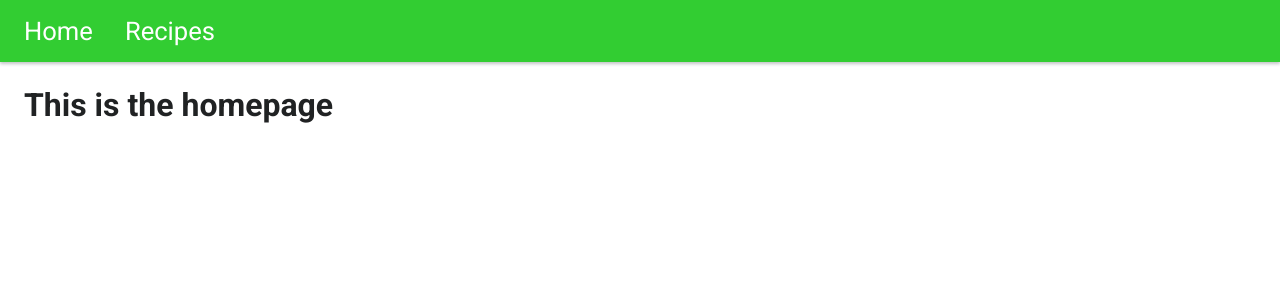
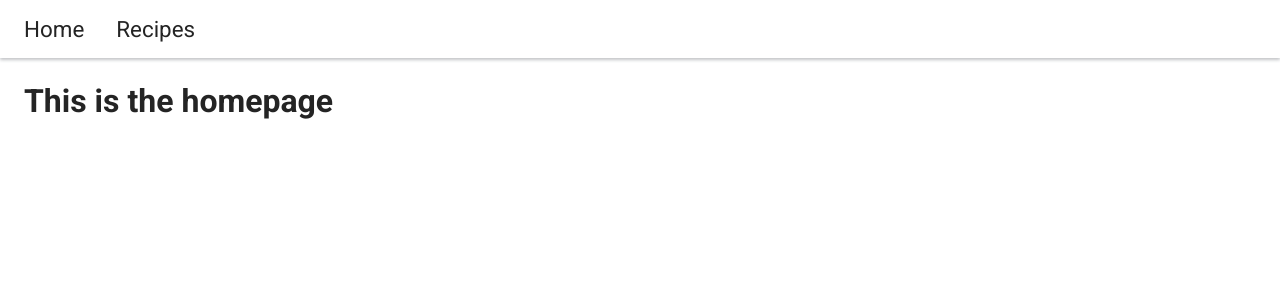
Before and after one commit to dexterchan94/recipe-app, a Next.js app in the folder client/: page / in a window 1280 px wide. Shown: the top 300 px of the page. Built offline with nearby package versions, Linux system fonts and the light colour scheme.

Commit message:
styling updates

```diff
--- a/client/app/globals.css
+++ b/client/app/globals.css
@@ -5,7 +5,7 @@
     'Roboto Mono', 'Oxygen Mono', 'Ubuntu Monospace', 'Source Code Pro',
     'Fira Mono', 'Droid Sans Mono', 'Courier New', monospace;
 
-  --foreground-rgb: #202223;
+  --foreground-rgb: #242424;
 }
 
 * {
@@ -37,28 +37,34 @@ a {
   text-decoration: none;
 }
 
-h1 {
-  margin-bottom: 2rem;
+h1, .h1 {
+  font-size: 2rem;
+  margin-bottom: 1.8rem;
 }
 
-h2 {
-  margin-bottom: 1.6rem;
+h2, .h2 {
+  font-size: 1.5rem;
+  margin-bottom: 1.5rem;
 }
 
-h3 {
-  margin-bottom: 1.4rem;
+h3, .h3 {
+  font-size: 1.3rem;
+  margin-bottom: 0.8rem;
 }
 
-h4 {
-  margin-bottom: 1.3rem;
+h4, .h4 {
+  font-size: 1rem;
+  margin-bottom: 0.6rem;
 }
 
-h5 {
-  margin-bottom: 1.2rem;
+h5, .h5 {
+  font-size: 0.8rem;
+  margin-bottom: 0.5rem;
 }
 
-h6 {
-  margin-bottom: 1rem;
+h6, .h6 {
+  font-size: 0.7rem;
+  margin-bottom: 0.3rem;
 }
 
 ul {
--- a/client/components/Header.module.css
+++ b/client/components/Header.module.css
@@ -1,8 +1,6 @@
 .header {
   padding: 1rem;
-  background-color: limegreen;
-  color: #FFF;
-  font-size: 1.6rem;
+  font-size: 1.4rem;
 
   -webkit-box-shadow: 0 2px 3px rgba(57, 63, 72, 0.3);
   -moz-box-shadow: 0 2px 3px rgba(57, 63, 72, 0.3);
@@ -17,7 +15,7 @@
 }
 
 .headerLink:hover {
-  color: #F1F1F1;
+  color: #666;
 }
 
 .headerLink a {
```
Also changed, not shown: client/app/recipes/page.module.css (+6 -4 lines), client/components/recipes/Recipe.module.css (+20 -0 lines), client/components/recipes/Recipe.tsx (+34 -1 lines), client/components/recipes/Recipes.module.css (+21 -3 lines), client/components/recipes/Recipes.tsx (+20 -24 lines).
